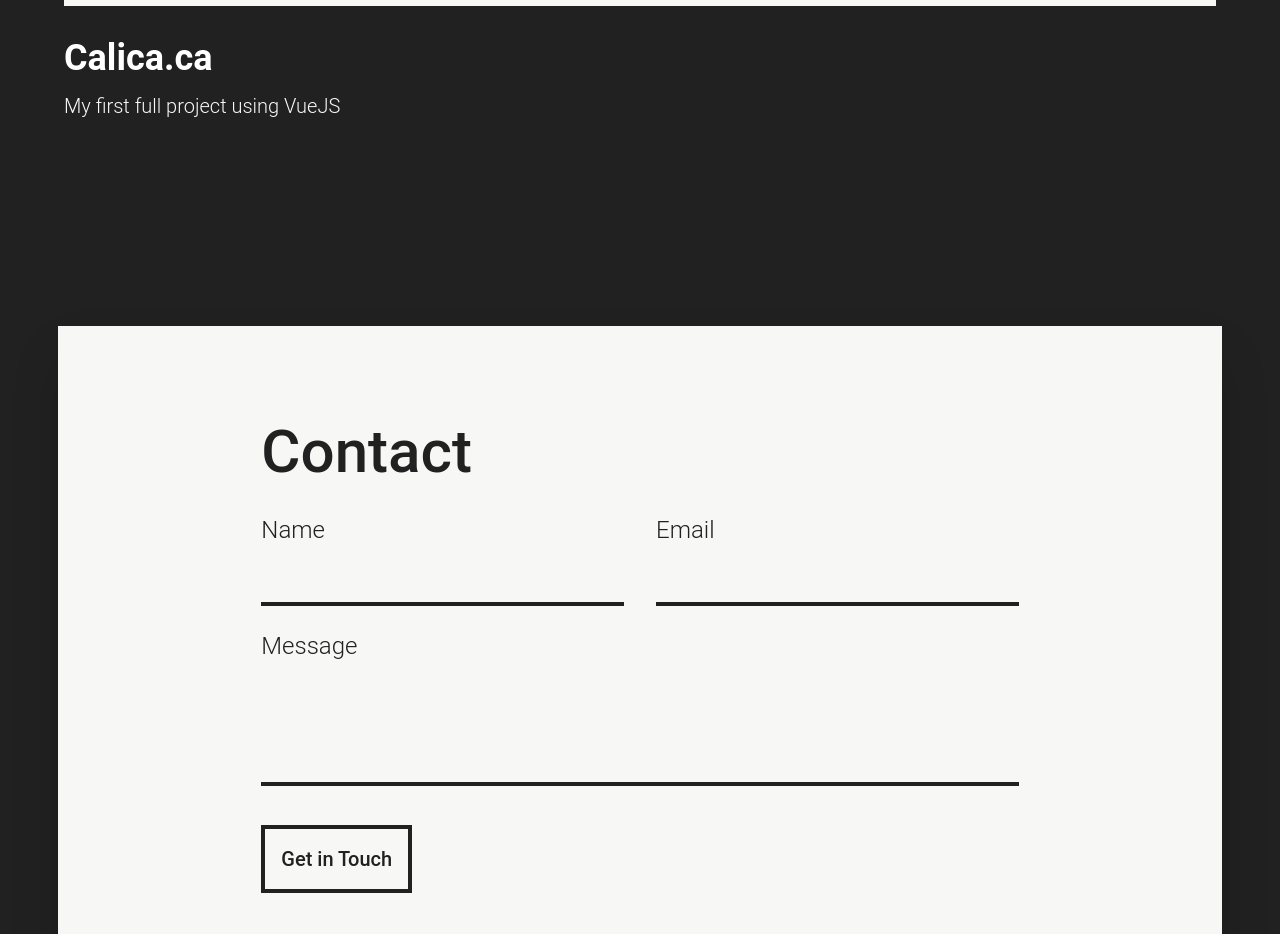
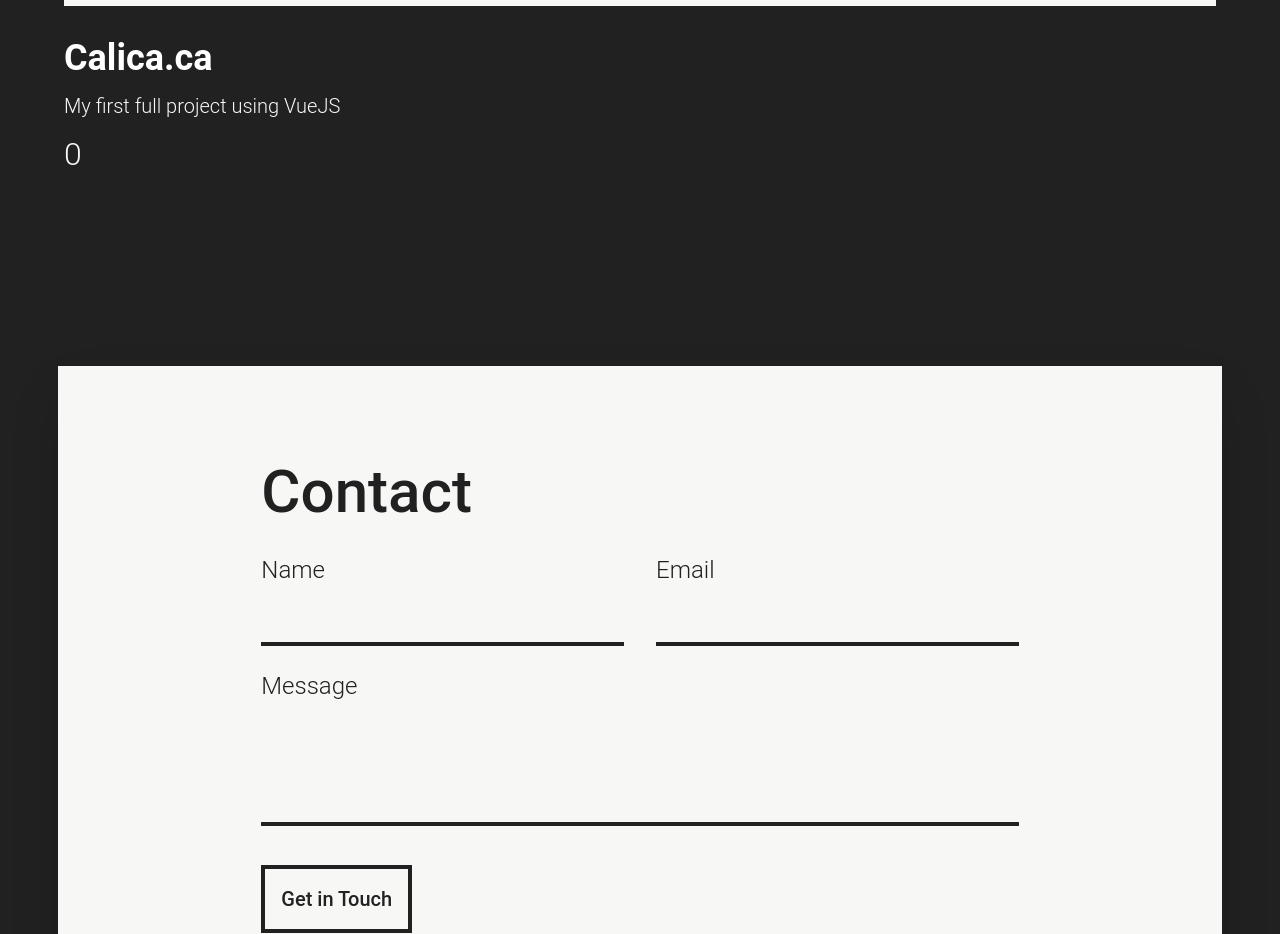
Before and after one commit to GlenCalica/vue-portfolio, a Vue app: page / in a window 1280 px wide. Shown: the part 2440-3374 px from the top of the page. Built offline with nearby package versions, Linux system fonts and the light colour scheme.

Commit message:
finished implementing tab indices

```diff
--- a/src/App.vue
+++ b/src/App.vue
@@ -6,7 +6,7 @@
          <div id="body" class="bg-custom-gray">
             <the-header></the-header>
             <the-about @updateAboutYPos="updateAboutYPos"></the-about>
-            <the-projects @cardIsToggled="updateCardIsToggled"></the-projects>
+            <the-projects @cardIsToggled="updateCardIsToggled" :tabOrder="tabOrder"></the-projects>
          </div>
       </div>
    </div>
@@ -42,11 +42,6 @@
          containerIsExpanded: true,
          cardIsOpen: false,
          tabOrder: 0
-      }
-   },
-   provide() {
-      return {
-         tabOrder: this.tabOrder
       }
    },
    created() {
--- a/src/components/layouts/TheProjects.vue
+++ b/src/components/layouts/TheProjects.vue
@@ -13,6 +13,7 @@
             :tools="project.tools"
             :github="project.github"
             :liveExample="project.liveExample"
+            :tabOrder="tabOrder"
          ></project-item>
       </ul>
    </section>
@@ -25,6 +26,7 @@
    components: {
       ProjectItem
    },
+   props: ['tabOrder'],
    data() {
       return {
          projects: [
--- a/src/components/templates/ProjectItem.vue
+++ b/src/components/templates/ProjectItem.vue
@@ -22,6 +22,7 @@
 
       <h2 class="text-white text-4xl my-4">{{ name }}</h2>
       <p class="text-xl my-4 leading-6">{{ summary }}</p>
+      <p>{{ tabOrder }}</p>
    </li>
 </template>
 
@@ -30,8 +31,7 @@
 
 export default {
    emits: ['cardIsToggled'],
-   props: ['index', 'name', 'image', 'summary', 'description', 'tools', 'github', 'liveExample'],
-   inject: ['tabOrder'],
+   props: ['index', 'name', 'image', 'summary', 'description', 'tools', 'github', 'liveExample', 'tabOrder'],
    components: {
       ProjectDetails
    },
@@ -45,6 +45,6 @@
          this.cardIsOpen = !this.cardIsOpen;
          this.$parent.$emit('cardIsToggled', this.cardIsOpen);
       }
-   }
+   },
 }
 </script>
```
